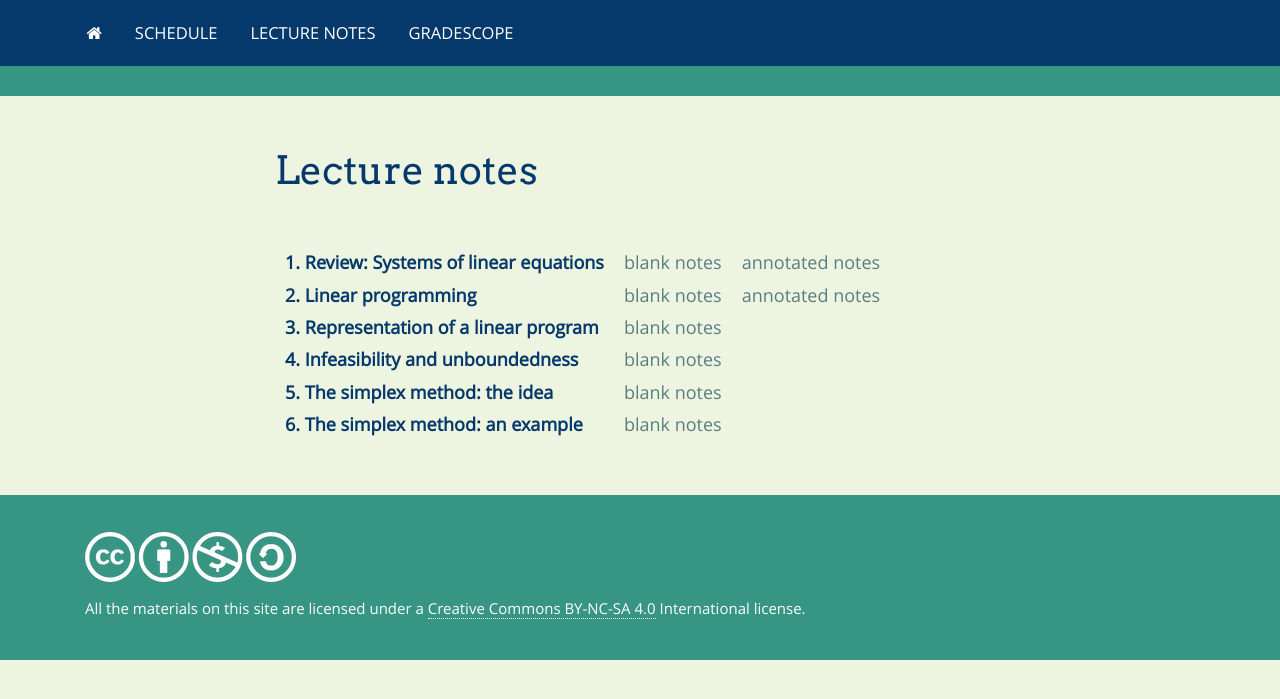
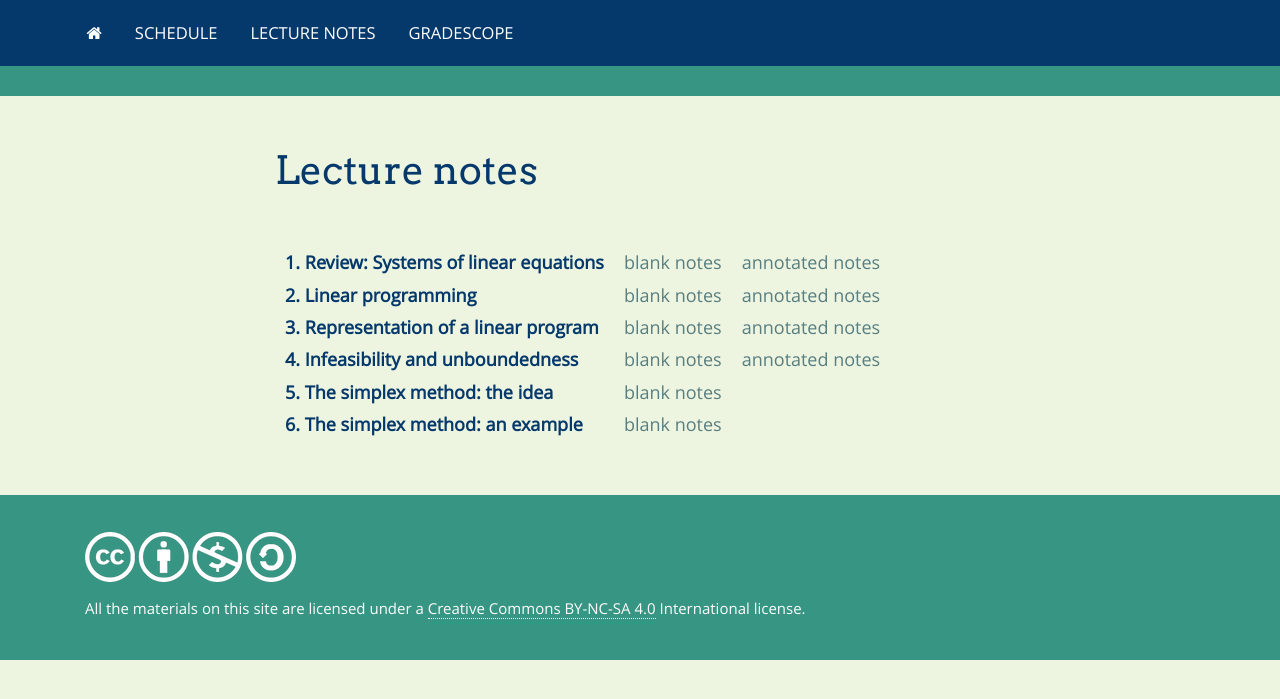
Before and after one commit to bbadzioch/461_site, a Jekyll site: the page built from lecture_notes.md, in a window 1280 px wide. Shown: the top 699 px of the page. Built offline with Jekyll 4.4.1, drawn with Linux system fonts in a browser that asks for light colours; nearby versions of some CDN libraries; our own code applies the rules of GitHub Pages for plain Markdown files; part of the change alters nothing that is shown.

Commit message:
Update lecture_notes.md

```diff
--- a/lecture_notes.md
+++ b/lecture_notes.md
@@ -7,9 +7,9 @@ chapters:
     - title: 2. Linear programming
       complete: true
     - title: 3. Representation of a linear program
-      complete: false
+      complete: true
     - title: 4. Infeasibility and unboundedness
-      complete: false
+      complete: true
     - title: "5. The simplex method: the idea"
       complete: false
     - title: "6. The simplex method: an example"
```
